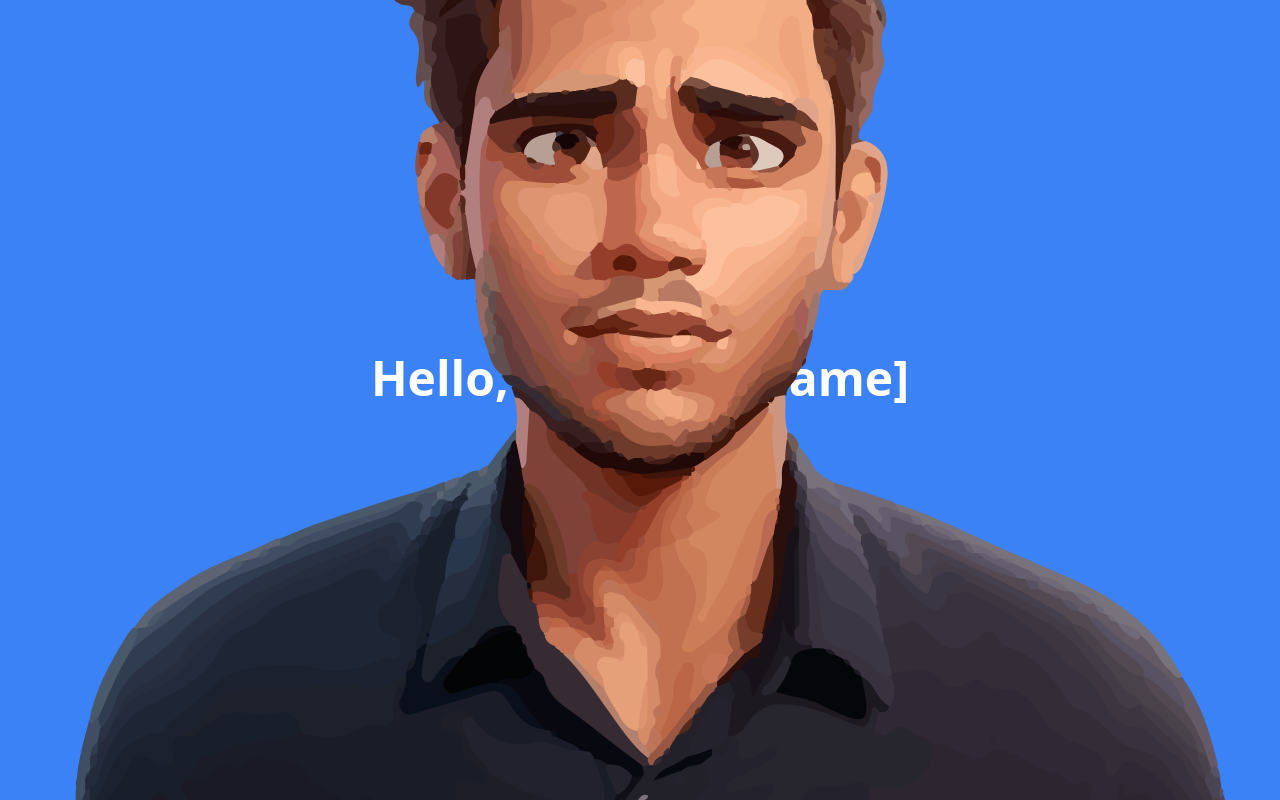
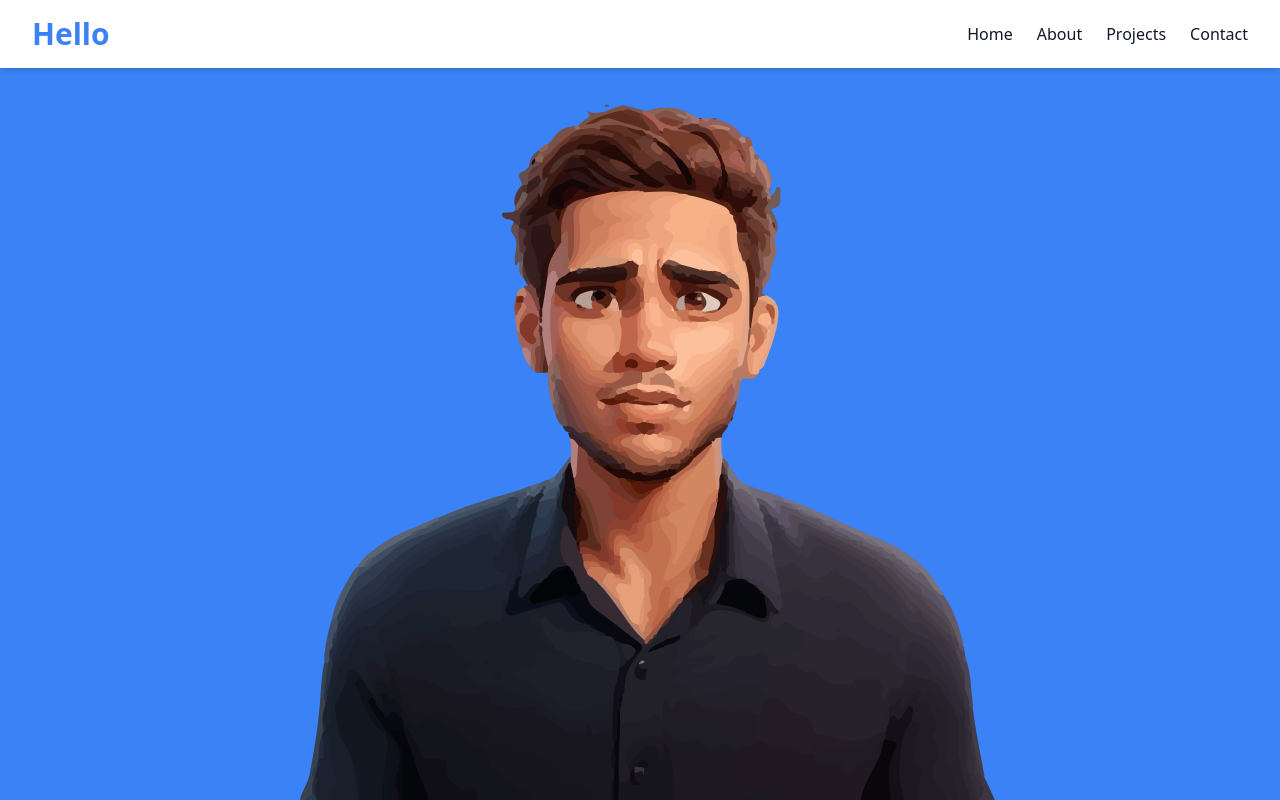
Before and after one commit to Asif-Faizal/Asif-Faizal.github.io, a React (Create React App) app: page / in a window 1280 px wide. Shown: the top 800 px of the page. Built offline with nearby package versions, Linux system fonts and the light colour scheme.

Commit message:
ADDED ANIMATION FOR LOGO AND TEXT

```diff
--- a/src/App.tsx
+++ b/src/App.tsx
@@ -1,41 +1,105 @@
-import React from "react";
+import React, { useEffect, useState } from "react";
 import Logo from "./assets/avatar.svg";
 
 const App: React.FC = () => {
+  const [scrollPosition, setScrollPosition] = useState(0);
+
+  useEffect(() => {
+    const handleScroll = () => {
+      setScrollPosition(window.scrollY);
+    };
+
+    window.addEventListener('scroll', handleScroll);
+    return () => window.removeEventListener('scroll', handleScroll);
+  }, []);
+
   return (
     <div className="font-sans bg-gray-100 text-gray-900">
       {/* Navbar */}
-      <nav className="fixed top-0 left-0 w-full bg-white shadow-md p-4">
-        <ul className="flex justify-center space-x-6">
+      <nav className="fixed top-0 left-0 w-full bg-white shadow-md p-4 z-50">
+        <div className="flex justify-between items-center max-w-7xl mx-auto px-4">
+          <h2 className="text-3xl font-bold text-blue-500">Hello</h2>
+          <ul className="flex space-x-6">
             <li><a href="#hero" className="hover:text-blue-500">Home</a></li>
             <li><a href="#about" className="hover:text-blue-500">About</a></li>
             <li><a href="#projects" className="hover:text-blue-500">Projects</a></li>
             <li><a href="#contact" className="hover:text-blue-500">Contact</a></li>
           </ul>
+        </div>
       </nav>
 
       {/* Hero Section */}
-      <section id="hero" className="h-screen relative flex items-center justify-center bg-blue-500 text-white text-center">
-        {/* SVG Image (Imported as React Component) */}
-        <div className="absolute inset-0 flex items-center justify-center z-10">
-          <img src={Logo} alt="" />
-
+      <section
+        id="hero"
+        className="h-[100vh] pt-16 relative flex items-center justify-center bg-blue-500 text-white text-center overflow-hidden"
+        style={{
+          perspective: "1000px",
+          minHeight: scrollPosition < 300 ? "100vh" : "auto"  // Lock height until animation completes
+        }}
+      >
+        <div
+          className="container mx-auto px-4 flex flex-col items-center h-full"
+          style={{
+            transformStyle: "preserve-3d",
+            position: scrollPosition < 300 ? "fixed" : "relative",
+            top: scrollPosition < 300 ? "0" : "",
+            width: "100%"
+          }}
+        >
+          <div
+            className="z-0 absolute inset-0 flex items-end pb-20 justify-center h-full"
+            style={{
+              transform: `translateZ(${scrollPosition * 0.1}px)`,
+              opacity: Math.min(scrollPosition / 300, 1),
+              transition: 'transform 0.1s ease-out, opacity 0.1s ease-out'
+            }}
+          >
+            <div>
+              <h1 className="text-[12rem] font-bold text-white">Hi, I'm ASIF</h1>
+              <p className="text-2xl mt-4 text-white">A Mobile App Developer</p>
             </div>
-        {/* Text Behind SVG */}
-        <div className="z-0">
-          <h1 className="text-5xl font-bold">Hello, I'm [Your Name]</h1>
-          <p className="text-lg mt-4">A passionate developer.</p>
+          </div>
+          <div
+            className="z-20 absolute inset-0 flex items-end justify-center h-full pt-16"
+            style={{
+              opacity: Math.max(0.15, 1 - scrollPosition / 300),
+              transition: 'opacity 0.1s ease-out'
+            }}
+          >
+            <img src={Logo} alt="" className="h-[100vh] w-auto object-cover pt-20" />
+          </div>
         </div>
       </section>
 
+      {/* Add a spacer div to prevent content from showing too early */}
+      <div style={{ height: scrollPosition < 300 ? "100vh" : "0" }}></div>
+
       {/* About Section */}
-      <section id="about" className="py-20 px-10 bg-gray-200 text-center">
+      <section
+        id="about"
+        className="py-20 px-10 bg-gray-200 text-center"
+        style={{
+          position: scrollPosition < 300 ? 'absolute' : 'relative',
+          width: '100%',
+          top: scrollPosition < 300 ? '100vh' : 'auto',
+          pointerEvents: scrollPosition < 300 ? 'none' : 'auto'
+        }}
+      >
         <h2 className="text-3xl font-semibold">About Me</h2>
         <p className="mt-4 max-w-2xl mx-auto">I love building amazing web experiences.</p>
       </section>
 
       {/* Projects Section */}
-      <section id="projects" className="py-20 px-10 bg-white text-center">
+      <section
+        id="projects"
+        className="py-20 px-10 bg-white text-center"
+        style={{
+          position: scrollPosition < 300 ? 'absolute' : 'relative',
+          width: '100%',
+          top: scrollPosition < 300 ? 'calc(100vh + 240px)' : 'auto',
+          pointerEvents: scrollPosition < 300 ? 'none' : 'auto'
+        }}
+      >
         <h2 className="text-3xl font-semibold">Projects</h2>
         <div className="mt-6 grid grid-cols-1 md:grid-cols-2 gap-6">
           <div className="bg-gray-100 p-4 rounded-md shadow-md">
@@ -50,13 +114,30 @@ const App: React.FC = () => {
       </section>
 
       {/* Contact Section */}
-      <section id="contact" className="py-20 px-10 bg-gray-200 text-center">
+      <section
+        id="contact"
+        className="py-20 px-10 bg-gray-200 text-center"
+        style={{
+          position: scrollPosition < 300 ? 'absolute' : 'relative',
+          width: '100%',
+          top: scrollPosition < 300 ? 'calc(100vh + 600px)' : 'auto',
+          pointerEvents: scrollPosition < 300 ? 'none' : 'auto'
+        }}
+      >
         <h2 className="text-3xl font-semibold">Contact Me</h2>
         <p>Email: your.email@example.com</p>
       </section>
 
       {/* Footer */}
-      <footer className="py-4 bg-gray-800 text-white text-center">
+      <footer
+        className="py-4 bg-gray-800 text-white text-center"
+        style={{
+          position: scrollPosition < 300 ? 'absolute' : 'relative',
+          width: '100%',
+          top: scrollPosition < 300 ? 'calc(100vh + 800px)' : 'auto',
+          pointerEvents: scrollPosition < 300 ? 'none' : 'auto'
+        }}
+      >
         <p>&copy; 2024 [Your Name]. All rights reserved.</p>
       </footer>
     </div>
```
Lines whose indentation alone changed are shown as unchanged.
